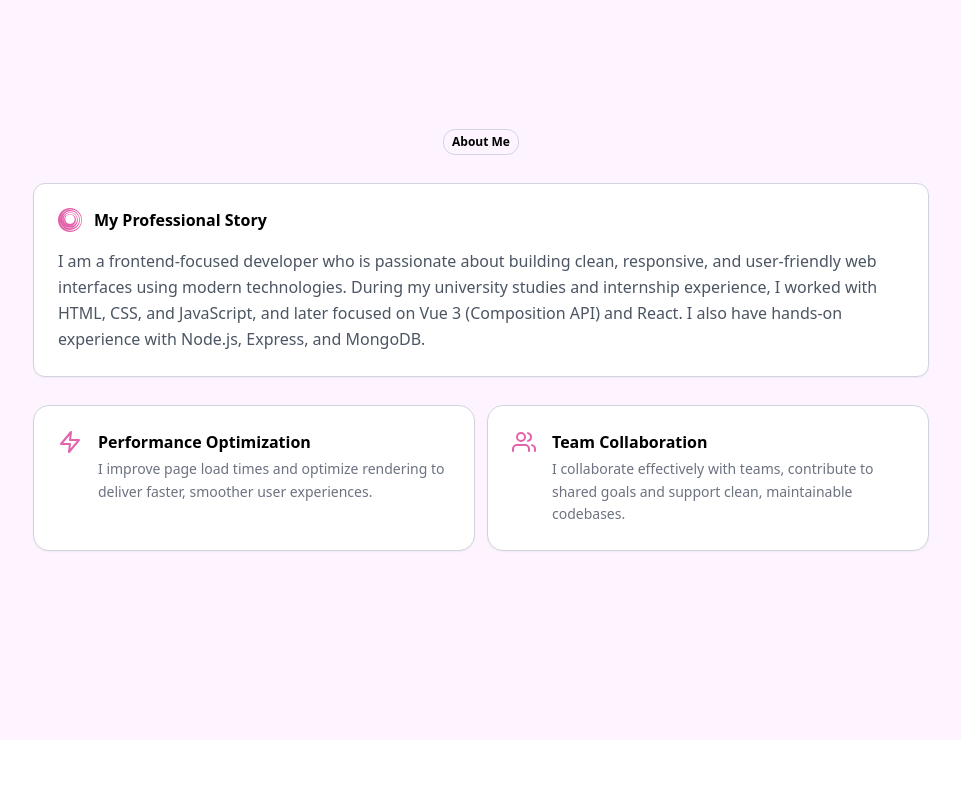
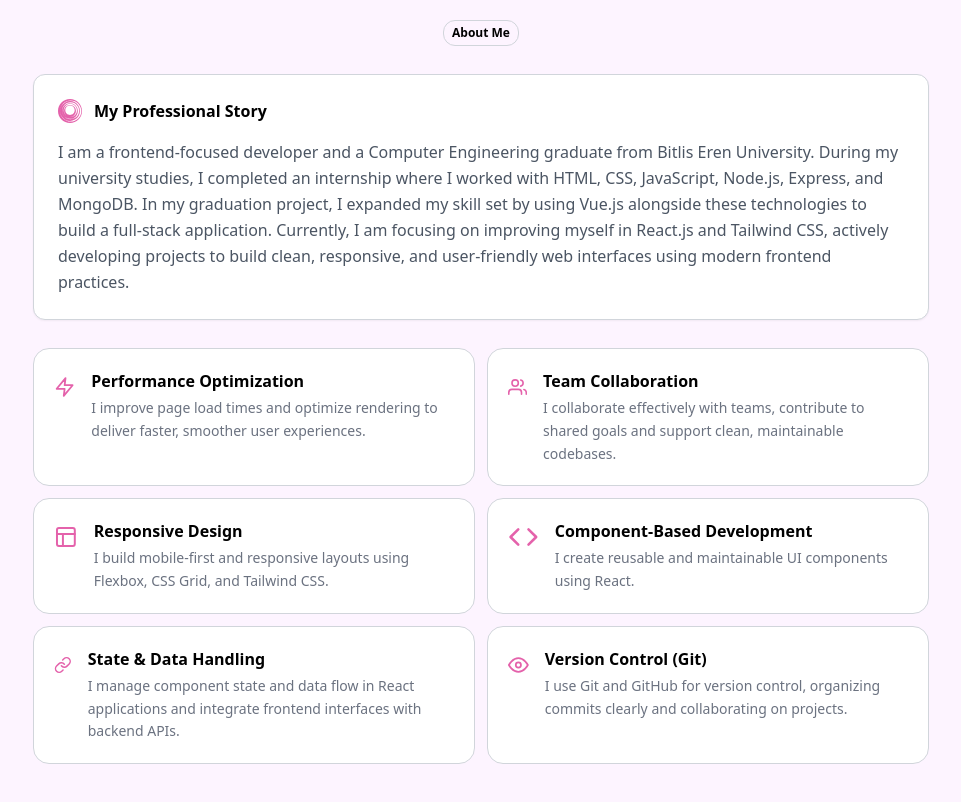
Before and after one commit to dania8shaghouri/portfolio, a React (Vite) app: page / in a window 1280 px wide. Shown: the part 860-1662 px from the top of the page, without its empty margins (159-1120 px from the left). Before the commit the page ends 1600 px from the top, so only its background shows below. Built offline with nearby package versions, Linux system fonts and the light colour scheme.

Commit message:
fix: maked About skills reusable using data structure

```diff
--- /dev/null
+++ b/src/data/AboutSkills.js
@@ -0,0 +1,47 @@
+import {
+  FiZap,
+  FiUsers,
+  FiLayout,
+  FiCode,
+  FiLink,
+  FiEye,
+} from "react-icons/fi";
+
+export const AboutSkills = [
+  {
+    title: "Performance Optimization",
+    description:
+      "I improve page load times and optimize rendering to deliver faster, smoother user experiences.",
+    icon: FiZap,
+  },
+  {
+    title: "Team Collaboration",
+    description:
+      "I collaborate effectively with teams, contribute to shared goals and support clean, maintainable codebases.",
+    icon: FiUsers,
+  },
+  {
+    title: "Responsive Design",
+    description:
+      "I build mobile-first and responsive layouts using Flexbox, CSS Grid, and Tailwind CSS.",
+    icon: FiLayout,
+  },
+  {
+    title: "Component-Based Development",
+    description:
+      "I create reusable and maintainable UI components using React.",
+    icon: FiCode,
+  },
+  {
+    title: "State & Data Handling",
+    description:
+      "I manage component state and data flow in React applications and integrate frontend interfaces with backend APIs.",
+    icon: FiLink,
+  },
+  {
+    title: "Version Control (Git)",
+    description:
+      "I use Git and GitHub for version control, organizing commits clearly and collaborating on projects.",
+    icon: FiEye,
+  },
+];
--- a/src/index.css
+++ b/src/index.css
@@ -27,6 +27,7 @@
   --bg-about: #fdf4ff;
   --icons-color:#e462ab:
 
+
   /* text-font */
   --text-lg: 1.125rem;
   /* widht */
--- a/src/sections/about/About.jsx
+++ b/src/sections/about/About.jsx
@@ -3,11 +3,13 @@ import { aboutText } from "./AboutText";
 import { FiZap, FiUsers } from "react-icons/fi";
 import { SiLoop } from "react-icons/si";
 
+import { AboutSkills } from "../../data/AboutSkills";
+
 export default function About() {
   return (
     <section
       id="about"
-      className="flex justify-center items-center
+      className="flex justify-center items-center px-5
        bg-[var(--bg-about)] py-20 min-h-screen"
     >
       <div className="grid lg:grid-cols-1 max-w-4xl ">
@@ -37,48 +39,31 @@ export default function About() {
             <p className="text-gray-600 leading-relaxed ">{aboutText}</p>
           </div>
 
+
+
           {/* skills */}
-          <div className="grid sm:grid-cols-2 gap-3 mt-7">
-            {/* Performance */}
+          <div className="grid sm:grid-cols-2 gap-3 mt-7 ">
+            {AboutSkills.map((skill, index) => {
+              const Icon = skill.icon;
+              return (
                 <div
-              className="bg-white rounded-2xl p-6 shadow-sm flex gap-4
-            border border-gray-300"
+                  key={index}
+                  className="border border-gray-300 rounded-2xl
+                bg-white p-5 inline-flex"
                 >
-              <div className="text-[#e462ab] text-2xl">
-                <FiZap />
-              </div>
-
+                  <Icon className="text-[#e462ab] text-4xl" />
                   <div>
-                <h3 className="font-semibold mb-1">Performance Optimization</h3>
-                <p className="text-gray-500 text-sm leading-relaxed">
-                  I improve page load times and optimize rendering to deliver
-                  faster, smoother user experiences.
+                    <h3 className="font-semibold mb-1 pl-4">{skill.title} </h3>
+                    <p className="text-gray-500 text-sm leading-relaxed pl-4">
+                      {skill.description}
                     </p>
                   </div>
                 </div>
-
-            {/* Teamwork */}
-            <div
-              className="bg-white rounded-2xl p-6 shadow-sm flex gap-4
-            border border-gray-300"
-            >
-              <div className="text-[#e462ab] text-2xl">
-                <FiUsers />
-              </div>
-
-              <div>
-                <h3 className="font-semibold mb-1">Team Collaboration</h3>
-                <p className="text-gray-500 text-sm leading-relaxed">
-                  I collaborate effectively with teams, contribute to shared
-                  goals and support clean, maintainable codebases.
-                </p>
+              );
+            })}
           </div>
         </div>
       </div>
-        </div>
-      </div>
-
-
     </section>
   );
 }
--- a/src/sections/about/AboutText.js
+++ b/src/sections/about/AboutText.js
@@ -1,8 +1,8 @@
 export const aboutText = `
-I am a frontend-focused developer who is passionate about building clean,
-responsive, and user-friendly web interfaces using modern technologies.
+I am a frontend-focused developer and a Computer Engineering graduate from Bitlis Eren University.
+During my university studies, I completed an internship where I worked with HTML, CSS, JavaScript, Node.js, Express, and MongoDB.
 
-During my university studies and internship experience, I worked with HTML,
-CSS, and JavaScript, and later focused on Vue 3 (Composition API) and React.
-I also have hands-on experience with Node.js, Express, and MongoDB.
+In my graduation project, I expanded my skill set by using Vue.js alongside these technologies to build a full-stack application.
+
+Currently, I am focusing on improving myself in React.js and Tailwind CSS, actively developing projects to build clean, responsive, and user-friendly web interfaces using modern frontend practices.
 `;
```
Lines whose indentation alone changed are shown as unchanged.
